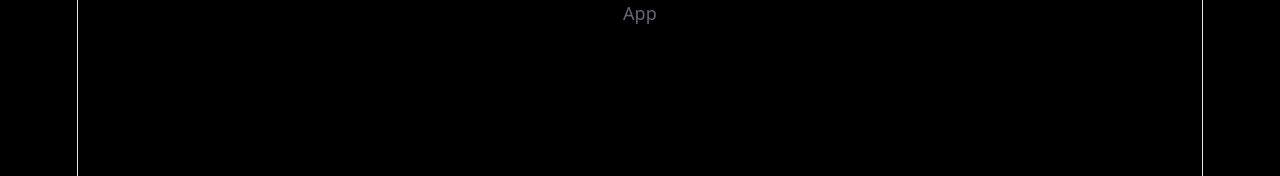
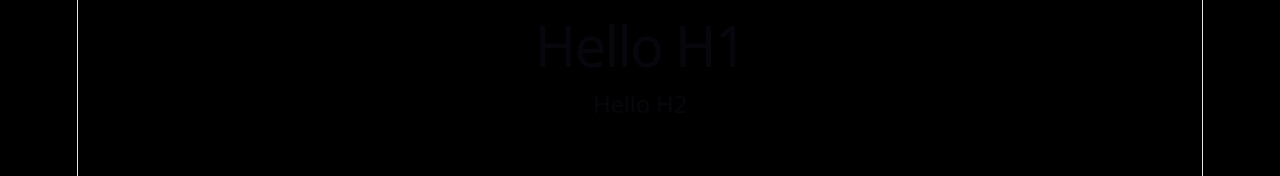
Before and after one commit to Reshoo18/REACT_NEW_26, a React (Vite) app in the folder REACT_LEARNING/: page / in a window 1280 px wide. Shown: the top 176 px of the page. Built offline with nearby package versions, Linux system fonts and the light colour scheme.

Commit message:
hooks start

```diff
--- a/REACT_LEARNING/src/App.jsx
+++ b/REACT_LEARNING/src/App.jsx
@@ -3,7 +3,8 @@ import React from 'react'
 const App = () => {
   return (
     <div>
-      App
+      <h1>Hello H1</h1>
+      <h2>Hello H2</h2>
     </div>
   )
 }
```
